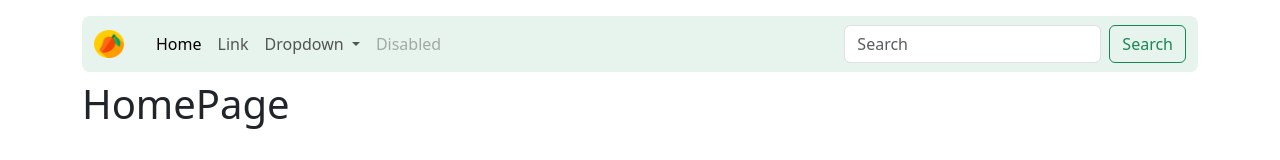
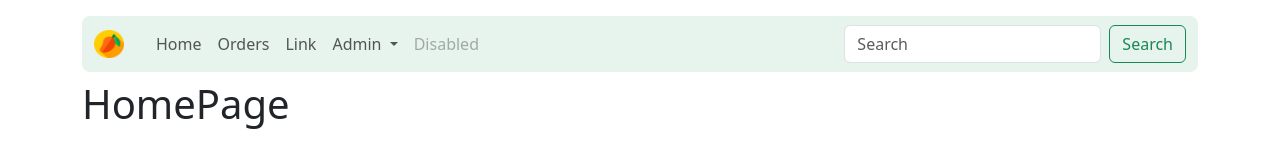
Before and after one commit to JLXP/MangoFusion_Vue, a Vue app: page / in a window 1280 px wide. Shown: the top 160 px of the page. Built offline with nearby package versions, Linux system fonts and the light colour scheme.

Commit message:
header part 1

```diff
--- a/src/components/layout/Header.vue
+++ b/src/components/layout/Header.vue
@@ -3,7 +3,7 @@
     class="navbar navbar-expand-lg rounded-3 mx-auto my-2 w-100 bg-success bg-opacity-10 text-success"
   >
     <div class="container-fluid">
-      <router-link class="navbar-brand" to="#">
+      <router-link class="navbar-brand" :to="{ name: APP_ROUTE_NAMES.HOME }">
         <img
           src="@/assets/logo.png"
           alt="Logo"
@@ -26,7 +26,17 @@
       <div class="collapse navbar-collapse" id="navbarSupportedContent">
         <ul class="navbar-nav me-auto mb-2 mb-lg-0">
           <li class="nav-item">
-            <a class="nav-link active" aria-current="page" href="#">Home</a>
+            <router-link class="nav-link" aria-current="page" :to="{ name: APP_ROUTE_NAMES.HOME }"
+              >Home</router-link
+            >
+          </li>
+          <li class="nav-item">
+            <router-link
+              class="nav-link"
+              aria-current="page"
+              :to="{ name: APP_ROUTE_NAMES.ORDER_LIST }"
+              >Orders</router-link
+            >
           </li>
           <li class="nav-item">
             <a class="nav-link" href="#">Link</a>
@@ -39,13 +49,25 @@
               data-bs-toggle="dropdown"
               aria-expanded="false"
             >
-              Dropdown
+              Admin
             </a>
             <ul class="dropdown-menu">
-              <li><a class="dropdown-item" href="#">Action</a></li>
-              <li><a class="dropdown-item" href="#">Another action</a></li>
-              <li><hr class="dropdown-divider" /></li>
-              <li><a class="dropdown-item" href="#">Something else here</a></li>
+              <li>
+                <router-link
+                  class="dropdown-item"
+                  aria-current="page"
+                  :to="{ name: APP_ROUTE_NAMES.MENU_ITEM_LIST }"
+                  >Menu Item</router-link
+                >
+              </li>
+              <li>
+                <router-link
+                  class="dropdown-item"
+                  aria-current="page"
+                  :to="{ name: APP_ROUTE_NAMES.MANAGE_ORDER_ADMIN }"
+                  >Order Management</router-link
+                >
+              </li>
             </ul>
           </li>
           <li class="nav-item">
@@ -60,3 +82,6 @@
     </div>
   </nav>
 </template>
+<script setup>
+import { APP_ROUTE_NAMES } from '@/constants/routerName'
+</script>
```
